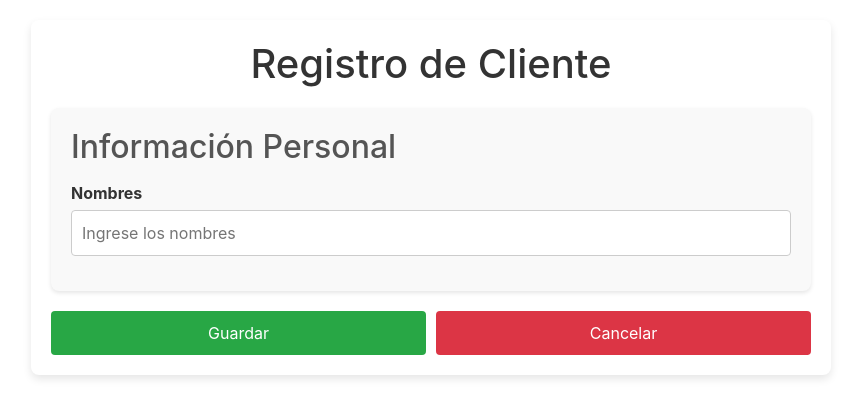
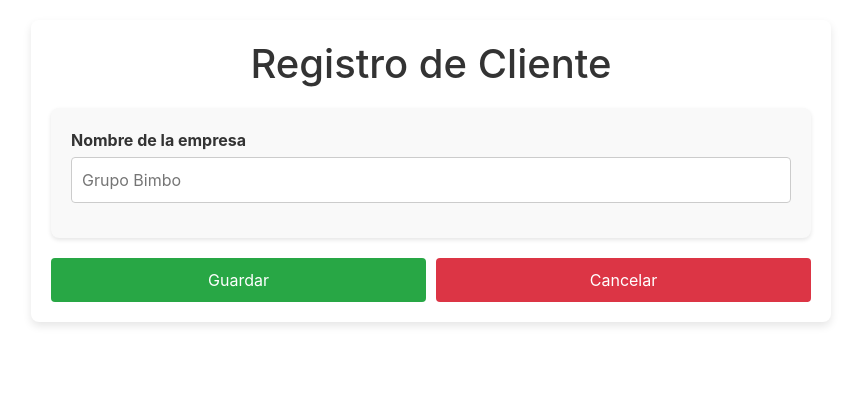
Before and after one commit to RamsesSosa/SistemaSicnoPi, a React (Vite) app in the folder frontweb/: page /registrar-cliente in a window 1280 px wide. Shown: the top 418 px of the page, without its empty margins (209-1070 px from the left). Built offline with nearby package versions, Linux system fonts and the light colour scheme.

Commit message:
Modificando vista registro de cliente

```diff
--- a/frontweb/src/components/RegistrarCliente.jsx
+++ b/frontweb/src/components/RegistrarCliente.jsx
@@ -50,13 +50,12 @@ const RegistrarCliente = () => {
       <form className="registrar-cliente-form" onSubmit={handleSubmit}>
         {/* Sección de Información Personal */}
         <div className="form-section">
-          <h2>Información Personal</h2>
           <div className="form-group">
-            <label htmlFor="nombres">Nombres</label>
+            <label htmlFor="nombres">Nombre de la empresa</label>
             <input
               type="text"
               id="nombres"
-              placeholder="Ingrese los nombres"
+              placeholder="Grupo Bimbo"
               value={nombres}
               onChange={(e) => setNombres(e.target.value)}
               required
```
